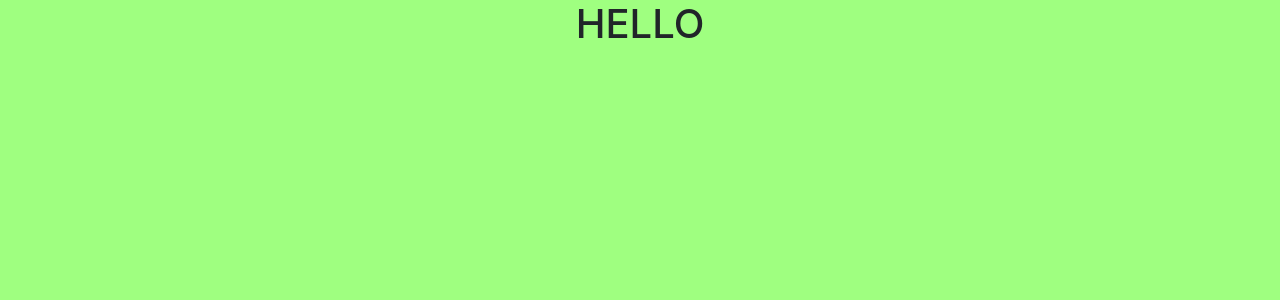
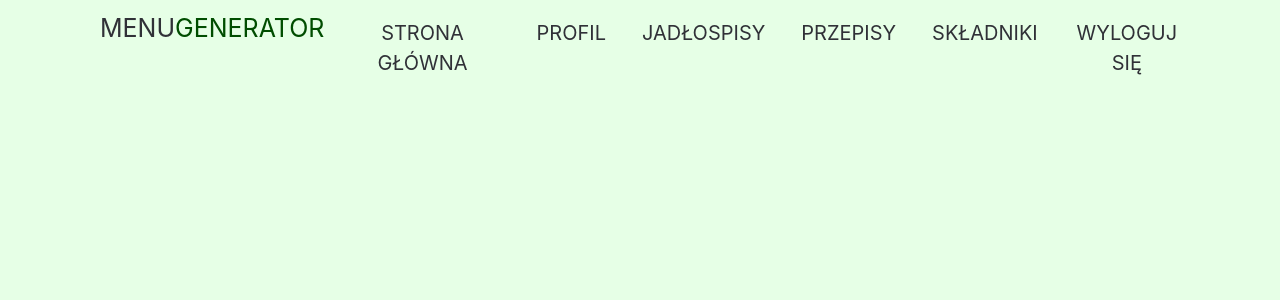
Before and after one commit to karolinaglab/MenuGenerator-front, a React (Create React App) app: page /main in a window 1280 px wide. Shown: the top 300 px of the page. Built offline with nearby package versions, Linux system fonts and the light colour scheme.

Commit message:
added component to search ingredients

```diff
--- a/src/App.css
+++ b/src/App.css
@@ -4,7 +4,7 @@
 }
 
 body {
-  background-color: #9fff80;
+  background-color: #e6ffe6;
 }
 
 @media (prefers-reduced-motion: no-preference) {
--- a/src/Routing.js
+++ b/src/Routing.js
@@ -7,6 +7,7 @@ import {
 import SignIn from "./components/SignIn";
 import MainPage from './components/MainPage';
 import SignUp from './components/SignUp';
+import IngredientsSearch from './components/IngredientsSearch';
 
 
 
@@ -23,6 +24,9 @@ export const Routing = () => {
                 <Route exact path="/signup">
                     <SignUp/>
                 </Route>
+                <Route exact path="/ingredients">
+                    <IngredientsSearch/>
+                </Route>
             </Switch>
         </>
     )
--- /dev/null
+++ b/src/axiosConfig.js
@@ -0,0 +1,6 @@
+import axios from 'axios'
+
+export default axios.create({
+    baseURL: `http://localhost:8080`,
+    headers: {'Authorization': localStorage.getItem('accessToken')}
+});
--- /dev/null
+++ b/src/components/IngredientsSearch.js
@@ -0,0 +1,112 @@
+import React, { Component } from 'react';
+import {Link} from "react-router-dom";
+import { withRouter } from 'react-router-dom';
+import '../styles/SignIn.css';
+import '../styles/IngredientsSearch.css';
+import API from '../axiosConfig';
+
+class IngredientsSearch extends Component {
+
+    constructor(props){
+        super(props);
+        this.state={
+            ingredients: [],
+            name: ''
+        }
+        this.delay = undefined;
+    }
+
+
+    componentDidMount() {
+        API.get(`/ingredient`)
+          .then(res => {
+            console.log(res);
+            console.log(res.data);
+            this.setState({ingredients: res.data});
+          })
+          .catch((error) => {
+              console.log(error);
+          })
+
+        //   const myData = this.state.ingredients
+        //     .sort(function(a, b) {
+        //         if(a.name.toLowerCase() < b.name.toLowerCase()) return -1;
+        //         if(a.name.toLowerCase() > b.name.toLowerCase()) return 1;
+        //         return 0;
+        //     })
+        //     .map((item, i) => <List key={i} data={item} />);
+    }
+
+
+    handleChange = event => {
+        this.setState({ name: event.target.value });
+
+        if (this.delay) {
+            clearTimeout(this.delay);
+        }
+        this.delay = setTimeout(() => {
+            this.handleSubmit(event);
+        }, 500);
+    }
+
+    handleSubmit = event => {
+        event.preventDefault();
+
+        const name = this.state.name;
+
+        API.get(`/ingredients/?name=${name}`)
+          .then(res => {
+            console.log(res);
+            console.log(res.data);
+            this.setState({ingredients: res.data});
+            this.setState({isError: false});
+          })
+          .catch((error) => {
+              console.log(error);
+          })
+      }
+
+
+    render() {
+        return (
+            <div>
+                <nav className="navbar">
+                    <ul className="topnav">
+                        <div className="brand">Menu<span className="generator">Generator</span></div>
+                        <li><Link className="nav-link" to="/main">Strona główna</Link></li>
+                        <li><Link className="nav-link" to="/main">Profil</Link></li>
+                        <li><Link className="nav-link" to="/main#">Jadłospisy</Link></li>
+                        <li><Link className="nav-link" to="/main">Przepisy</Link></li>
+                        <li><Link className="nav-link" to="/ingredients">Składniki</Link></li>
+                        <button className="logout btn btn-outline-dark" onClick={this.handleOnClick}>Wyloguj się</button>
+                    </ul>
+                </nav>
+
+
+                <h1>Lista składników wraz z ich kalorycznością</h1>
+
+                <nav className="navbar navbar-light  ingredientNav">
+                    <form className="form-inline" onSubmit={this.handleSubmit}>
+                        <h4>Znajdź składnik w tabeli lub wyszukaj go</h4>
+                        <input className="form-control mr-sm-2" type="search" placeholder="Wyszukaj składnik" aria-label="Search" onChange={this.handleChange}/>
+                        <button type="button" className="btn btn-outline-success my-2 my-sm-0" type="submit">Szukaj</button>
+                    </form>
+                </nav>
+
+                <div className="container ingredientsContainer">
+                    <div className="row">
+                        <div className="col"></div>
+                        <div className="col-sm-12 col-md-8">
+                            <ul className="ingredientsList list-group">
+                                {this.state.ingredients.map(ingredient => <li className="list-group-item" key={ingredient.id}><strong>{ingredient.name}</strong>  {ingredient.calories}</li>)}
+                            </ul>
+                        </div>
+                        <div className="col"> </div>
+                    </div>
+                </div>
+            </div>
+        );
+    }
+}
+
+export default withRouter (IngredientsSearch);
--- a/src/components/MainPage.js
+++ b/src/components/MainPage.js
@@ -1,11 +1,44 @@
 import React, { Component } from 'react';
+import { withRouter } from 'react-router-dom';
+import {Link} from "react-router-dom";
+import '../styles/MainPage.css';
+import API from '../axiosConfig';
 
 class MainPage extends Component {
+
+
+    constructor(props){
+        super(props);
+        this.state={
+
+        }
+    }
+
+    handleOnClick = event => {
+        localStorage.removeItem('accessToken');
+        this.props.history.push("/")
+    }
+
+
+
     render() {
         return (
-            <h1>HELLO</h1>
+            <div>
+                <nav className="navbar">
+                    <ul className="topnav">
+                        <div className="brand">Menu<span className="generator">Generator</span></div>
+                        <li><Link className="nav-link" to="/main">Strona główna</Link></li>
+                        <li><Link className="nav-link" to="/main">Profil</Link></li>
+                        <li><Link className="nav-link" to="/main#">Jadłospisy</Link></li>
+                        <li><Link className="nav-link" to="/main">Przepisy</Link></li>
+                        <li><Link className="nav-link" to="/ingredients">Składniki</Link></li>
+                        <button className="logout btn btn-outline-dark" onClick={this.handleOnClick}>Wyloguj się</button>
+                    </ul>
+                </nav>
+
+            </div>
         );
     }
 }
 
-export default MainPage;
+export default withRouter (MainPage);
--- a/src/components/SignIn.js
+++ b/src/components/SignIn.js
@@ -2,7 +2,7 @@ import React, { Component } from 'react';
 import {Link} from "react-router-dom";
 import { withRouter } from 'react-router-dom';
 import '../styles/SignIn.css';
-import axios from 'axios'
+import API from '../axiosConfig';
 
 
 class SignIn extends Component {
@@ -12,7 +12,8 @@ class SignIn extends Component {
         super(props);
         this.state={
         usernameOrEmail:'',
-        password:''
+        password:'',
+        isError: false
         }
     }
 
@@ -32,13 +33,15 @@ class SignIn extends Component {
           password: this.state.password
         };
 
-        axios.post(`http://localhost:8080/auth/signin`, user)
+        API.post(`/auth/signin`, user)
           .then(res => {
             console.log(res);
             console.log(res.data);
+            localStorage.setItem('accessToken',`${res.data.tokenType} ${res.data.accessToken}`);
             this.props.history.push("/main")
           })
           .catch((error) => {
+              this.setState({isError: true});
               console.log(error);
           })
       }
@@ -49,7 +52,7 @@ class SignIn extends Component {
                 <div className="row">
                     <div className="col"></div>
                     <div className="col-sm-12 col-md-8">
-                        <h1>Wtaj w kreatorze jadłospisów!</h1>
+                        <h1>Witaj w kreatorze jadłospisów!</h1>
                         <h2>Zaloguj się</h2>
                         <form className="signin-form" onSubmit={this.handleSubmit}>
                             <div className="form-group input-form">
@@ -58,6 +61,7 @@ class SignIn extends Component {
                             <div className="form-group input-form">
                                 <input type="password" className="form-control" onChange={this.handlePasswordChange} id="password" placeholder="Hasło*"/>
                             </div>
+                            {this.state.isError && <div className="error">Niepoprawny login lub hasło! Spróbuj ponownie lub zarejstruj się</div>}
                             <button type="submit" className="btn btn-primary">Zaloguj się</button>
                         </form>
                         <Link to="/signup">Nie posiadasz jeszcze konta? Zarejestruj się!</Link>
--- a/src/components/SignUp.js
+++ b/src/components/SignUp.js
@@ -1,7 +1,6 @@
 import React, { Component } from 'react';
-import {Link} from "react-router-dom";
 import { withRouter } from 'react-router-dom';
-import axios from 'axios'
+import API from '../axiosConfig';
 
 class SignUp extends Component {
 
@@ -15,7 +14,7 @@ class SignUp extends Component {
         bodyWeight:'',
         age:'',
         activity:'',
-        sex:''
+        sex:'',
         }
     }
 
@@ -66,7 +65,7 @@ class SignUp extends Component {
           sex: this.state.sex
         };
 
-        axios.post(`http://localhost:8080/auth/signup`, user)
+        API.post(`/auth/signup`, user)
           .then(res => {
             console.log(res);
             console.log(res.data);
--- /dev/null
+++ b/src/styles/IngredientsSearch.css
@@ -0,0 +1,10 @@
+.ingredientsList {
+    list-style: none;
+    text-align: left;
+    margin-left: 50px;
+    line-height: 2rem;
+}
+
+.ingredientsContainer {
+    margin-top: 3%;
+}
--- /dev/null
+++ b/src/styles/MainPage.css
@@ -0,0 +1,42 @@
+.navbar {
+    max-width: 1140px;
+    width: 100%;
+    margin: 0 auto;
+    display: flex;
+    padding: 10px;
+    justify-content: space-between;
+}
+
+
+.brand, .nav-link {
+    text-transform: uppercase;
+    color: #303137;
+}
+
+.brand {
+    font-size: 25px;
+}
+
+.generator {
+    color: #004d00;
+}
+
+.topnav {
+    display: flex;
+    margin: 0;
+    padding: 0;
+    list-style: none;
+}
+
+.topnav, .nav-link {
+    text-decoration: none;
+    padding-left: 20px;
+    font-size: 20px;
+}
+
+.logout {
+    font-size: 20px;
+    text-transform: uppercase;
+    color: #303137;
+    border: none;
+}
--- a/src/styles/SignIn.css
+++ b/src/styles/SignIn.css
@@ -11,3 +11,10 @@
 .input-form {
     padding: 5px;
 }
+
+.error {
+    color: #ff0000;
+    text-decoration-line: underline;
+    text-decoration-style: solid 20px;
+    margin-bottom: 10px;
+}
```
Also changed, not shown: src/components/Menu.js (added), src/components/Recipe.js (added).
